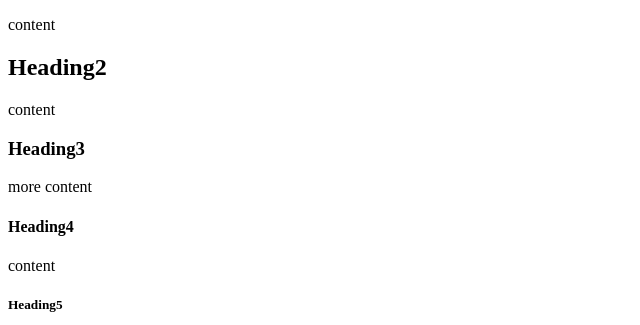
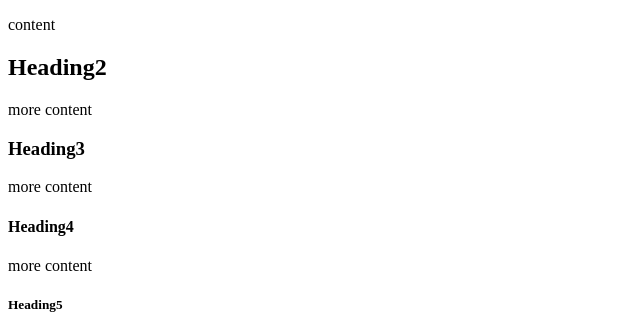
Before and after one commit to danhatfield/Class-Exercise, a plain HTML site: page index.html in a window 1280 px wide. Shown: the top 325 px of the page, 0-640 px from the left. Drawn offline with Linux system fonts and the light colour scheme.

Commit message:
Added more content
more content

```diff
--- a/index.html
+++ b/index.html
@@ -7,11 +7,11 @@
     <body>
 	   <p>content</p>
        <h2>Heading2</h2>
-	       <p>content</p>
+	       <p>more content</p>
        <h3>Heading3</h3>
 	       <p>more content</p>
        <h4>Heading4</h4>
-	       <p>content</p>
+	       <p>more content</p>
        <h5>Heading5</h5>
 	       <p>again more content</p>
        <h6>Heading6</h6>
```
